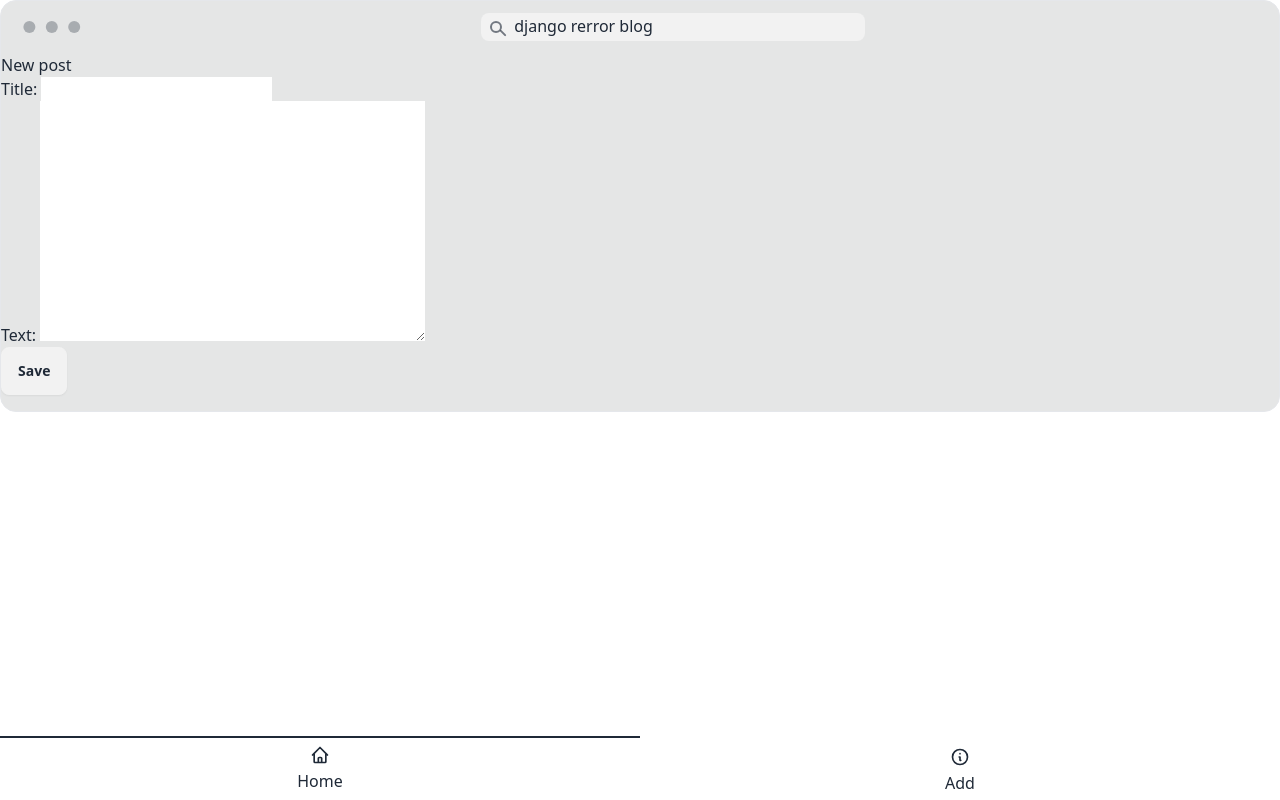
After one commit to RerrorHandler/my-first-blog, a Django app: page /post/new/ in a window 1280 px wide. The commit adds this page. Run offline with Django 4.2, Linux system fonts and the light colour scheme; some libraries are stand-ins or nearby versions.

Commit message:
Added views to create/edit blog post inside the site.

```diff
--- /dev/null
+++ b/blog/forms.py
@@ -0,0 +1,9 @@
+from django import forms
+
+from .models import Post
+
+class PostForm(forms.ModelForm):
+
+    class Meta:
+        model = Post
+        fields = ('title', 'text',)
--- a/blog/templates/blog/base.html
+++ b/blog/templates/blog/base.html
@@ -13,5 +13,37 @@
                     {% block content %}
                     {% endblock %}
         </div>
+        <div class="btm-nav">
+            <button  class="active">
+              <svg
+                xmlns="http://www.w3.org/2000/svg"
+                class="h-5 w-5"
+                fill="none"
+                viewBox="0 0 24 24"
+                stroke="currentColor">
+                <path
+                  stroke-linecap="round"
+                  stroke-linejoin="round"
+                  stroke-width="2"
+                  d="M3 12l2-2m0 0l7-7 7 7M5 10v10a1 1 0 001 1h3m10-11l2 2m-2-2v10a1 1 0 01-1 1h-3m-6 0a1 1 0 001-1v-4a1 1 0 011-1h2a1 1 0 011 1v4a1 1 0 001 1m-6 0h6" />
+              </svg>
+              <span class="btm-nav-label">Home</span>
+            </button>
+            <button>
+                <a href="{% url 'post_new' %}" class="top-menu"><span class="glyphicon glyphicon-plus"></span></a>
+              <svg
+                xmlns="http://www.w3.org/2000/svg"
+                class="h-5 w-5"
+                fill="none"
+                viewBox="0 0 24 24"
+                stroke="currentColor">
+                <path
+                  stroke-linecap="round"
+                  stroke-linejoin="round"
+                  stroke-width="2"
+                  d="M13 16h-1v-4h-1m1-4h.01M21 12a9 9 0 11-18 0 9 9 0 0118 0z" />
+              </svg>
+              <span class="btm-nav-label">Add</span>
+            </button>
     </body>
 </html>
--- a/blog/templates/blog/post_detail.html
+++ b/blog/templates/blog/post_detail.html
@@ -7,7 +7,9 @@
                 {{ post.published_date }}
             </div>
         {% endif %}
+        <a class="btn btn-default" href="{% url 'post_edit' pk=post.pk %}"><span class="glyphicon glyphicon-pencil"></span></a>
         <h1>{{ post.title }}</h1>
         <p>{{ post.text|linebreaksbr }}</p>
     </div>
+      </div>
 {% endblock %}
--- /dev/null
+++ b/blog/templates/blog/post_edit.html
@@ -0,0 +1,9 @@
+{% extends 'blog/base.html' %}
+
+{% block content %}
+    <h1>New post</h1>
+    <form method="POST" class="post-form">{% csrf_token %}
+        {{ form.as_p }}
+        <button type="submit" class="save btn btn-default">Save</button>
+    </form>
+{% endblock %}
--- a/blog/urls.py
+++ b/blog/urls.py
@@ -4,4 +4,6 @@ from . import views
 urlpatterns = [
     path('', views.post_list, name='post_list'),
     path('post/<int:pk>/', views.post_detail, name='post_detail'),
+    path('post/new/', views.post_new, name='post_new'),
+    path('post/<int:pk>/edit/', views.post_edit, name='post_edit'),
 ]
--- a/blog/views.py
+++ b/blog/views.py
@@ -1,6 +1,7 @@
-from django.shortcuts import render, get_object_or_404
+from django.shortcuts import render, get_object_or_404, redirect
 from django.utils import timezone
 from .models import Post
+from .forms import PostForm
 
 def post_list(request):
     posts = Post.objects.filter(published_date__lte=timezone.now()).order_by('published_date')
@@ -9,3 +10,30 @@ def post_list(request):
 def post_detail(request, pk):
     post = get_object_or_404(Post, pk=pk)
     return render(request, 'blog/post_detail.html', {'post': post})
+
+def post_new(request):
+    if request.method == "POST":
+        form = PostForm(request.POST)
+        if form.is_valid():
+            post = form.save(commit=False)
+            post.author = request.user
+            post.published_date = timezone.now()
+            post.save()
+            return redirect('post_detail', pk=post.pk)
+    else:
+        form = PostForm()
+    return render(request, 'blog/post_edit.html', {'form': form})
+
+def post_edit(request, pk):
+    post = get_object_or_404(Post, pk=pk)
+    if request.method == "POST":
+        form = PostForm(request.POST, instance=post)
+        if form.is_valid():
+            post = form.save(commit=False)
+            post.author = request.user
+            post.published_date = timezone.now()
+            post.save()
+            return redirect('post_detail', pk=post.pk)
+    else:
+        form = PostForm(instance=post)
+    return render(request, 'blog/post_edit.html', {'form': form})
```
